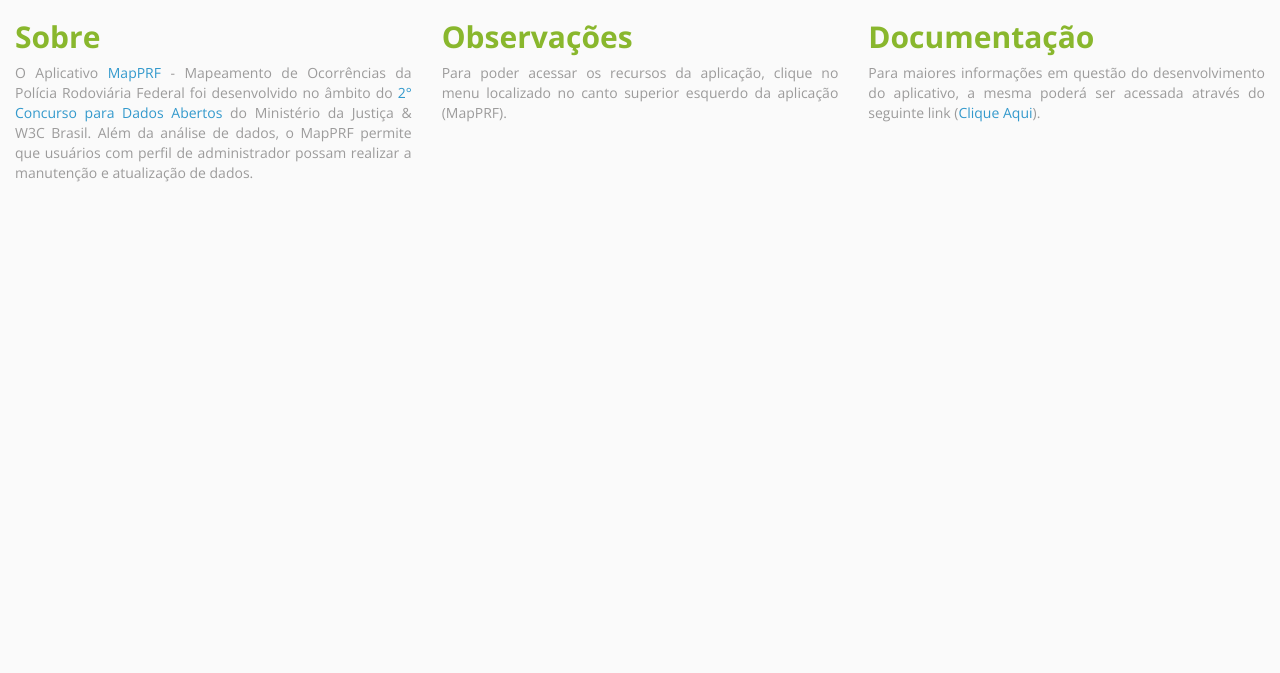
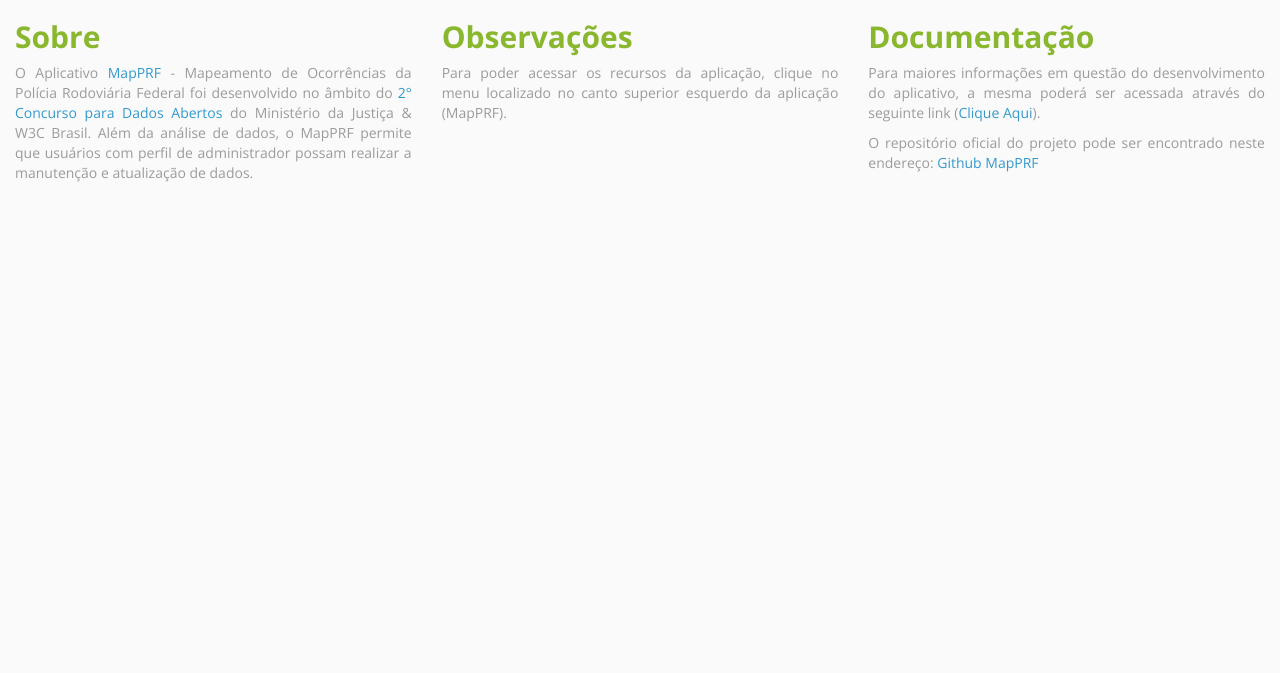
Before and after one commit to paulovianna/bundespolizei, a Django app: template mapprf/templates/mapprf.html in a window 1280 px wide. Shown: the part 50-723 px from the top of the page. Run offline with Django 3.2, Linux system fonts and the light colour scheme; the template is opened without the code that fills it, so the values that code supplies are empty; parts of the project's set-up code (start-up, migrations or seed data) failed here and were passed over; some libraries are stand-ins or nearby versions.

Commit message:
added github link

```diff
--- a/mapprf/templates/mapprf.html
+++ b/mapprf/templates/mapprf.html
@@ -51,6 +51,10 @@
 					<p>
 						Para maiores informações em questão do desenvolvimento do aplicativo, a mesma poderá ser acessada através do seguinte link (<a href="https://docs.google.com/document/d/1iJo6bl_j3o6ReNH57MKj51gm592a-jFNEMp3_Fri-n8/">Clique Aqui</a>).
 					</p>
+					<p>
+						O repositório oficial do projeto pode ser encontrado neste endereço:
+						<a href="https://github.com/PauloHenriqueVianna/bundespolizei">Github MapPRF</a>
+					</p>
 				</div>
 
 			</div>
```
